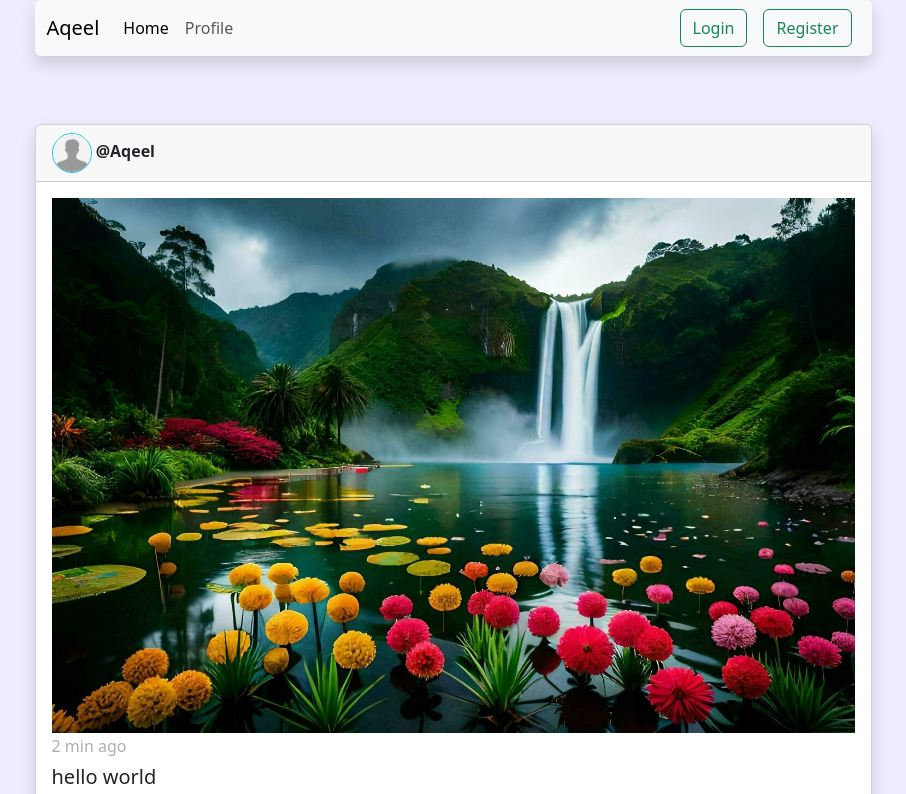
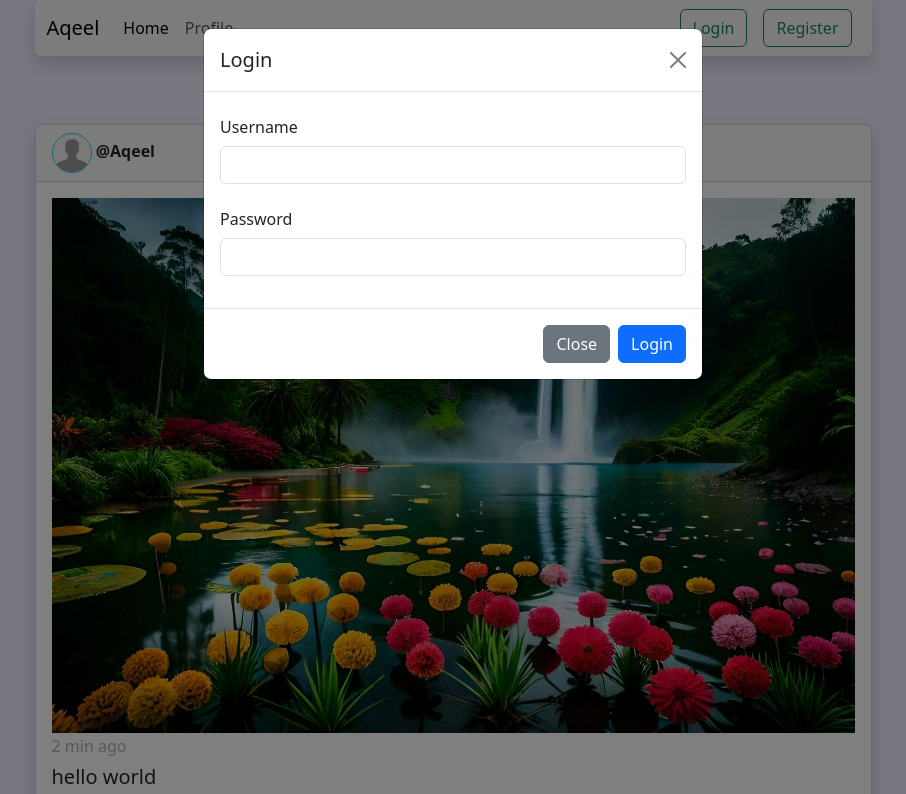
Before and after one commit to Aqeel-1/Final_Project, a website: page index.html in a window 1280 px wide. Both pictures are taken after a click on the button "Login". Shown: the top 794 px of the page, without its empty margins (187-1093 px from the left). Drawn offline with nearby package versions, Linux system fonts and the light colour scheme; no server answers.

Commit message:
Preparing and building a part of the login function

```diff
--- a/index.html
+++ b/index.html
@@ -24,6 +24,62 @@
     </style>
   </head>
   <body>
+    <!-- Modal section -->
+    <div
+      class="modal fade"
+      id="exampleModal"
+      tabindex="-1"
+      aria-labelledby="exampleModalLabel"
+      aria-hidden="true"
+    >
+      <div class="modal-dialog">
+        <div class="modal-content">
+          <div class="modal-header">
+            <h1 class="modal-title fs-5" id="exampleModalLabel">Login</h1>
+            <button
+              type="button"
+              class="btn-close"
+              data-bs-dismiss="modal"
+              aria-label="Close"
+            ></button>
+          </div>
+          <div class="modal-body">
+            <form>
+              <div class="mb-3">
+                <label for="recipient-name" class="col-form-label"
+                  >Username</label
+                >
+                <input type="text" class="form-control" id="username-feld" />
+              </div>
+              <div class="mb-3">
+                <label for="message-text" class="col-form-label"
+                  >Password</label
+                >
+                <!-- <textarea class="form-control" id="message-text"></textarea> -->
+                <input
+                  type="password"
+                  class="form-control"
+                  id="password-feld"
+                />
+              </div>
+            </form>
+          </div>
+          <div class="modal-footer">
+            <button
+              type="button"
+              class="btn btn-secondary"
+              data-bs-dismiss="modal"
+            >
+              Close
+            </button>
+            <button type="button" class="btn btn-primary" id="login-btn">
+              Login
+            </button>
+          </div>
+        </div>
+      </div>
+    </div>
+    <!--// Modal section //-->
     <!-- Nav bar -->
     <div class="container">
       <div class="d-flex justify-content-center">
@@ -54,7 +110,12 @@
                   </li>
                 </ul>
                 <div class="d-flex w-100 justify-content-end">
-                  <button type="button" class="btn btn-outline-success mx-2">
+                  <button
+                    type="button"
+                    data-bs-toggle="modal"
+                    data-bs-target="#exampleModal"
+                    class="btn btn-outline-success mx-2"
+                  >
                     Login
                   </button>
                   <button type="button" class="btn btn-outline-success mx-2">
@@ -267,10 +328,9 @@
   </body>
 
   <script>
+    const baseUrl = "https://tarmeezacademy.com/api/v1";
+    axios.get(`${baseUrl}/posts?limit=5`).then((respons) => {
       const postsSection = document.getElementById("posts");
-    axios
-      .get("https://tarmeezacademy.com/api/v1/posts?limit=5")
-      .then((respons) => {
       const posts = respons.data.data;
       console.log(posts);
       postsSection.innerHTML = "";
@@ -321,5 +381,22 @@
         postsSection.innerHTML += content;
       }
     });
+
+    // The function that make a login request
+    document.getElementById("login-btn").addEventListener("click", () => {
+      const usernameData = document.getElementById("username-feld").value;
+      const passwordData = document.getElementById("password-feld").value;
+
+      const bodyParams = {
+        username: usernameData,
+        password: passwordData,
+      };
+
+      const url = `${baseUrl}/login`;
+
+      axios.post(url, bodyParams).then((response) => {
+        console.log(response.data);
+      });
+    });
   </script>
 </html>
```
Lines whose indentation alone changed are shown as unchanged.
